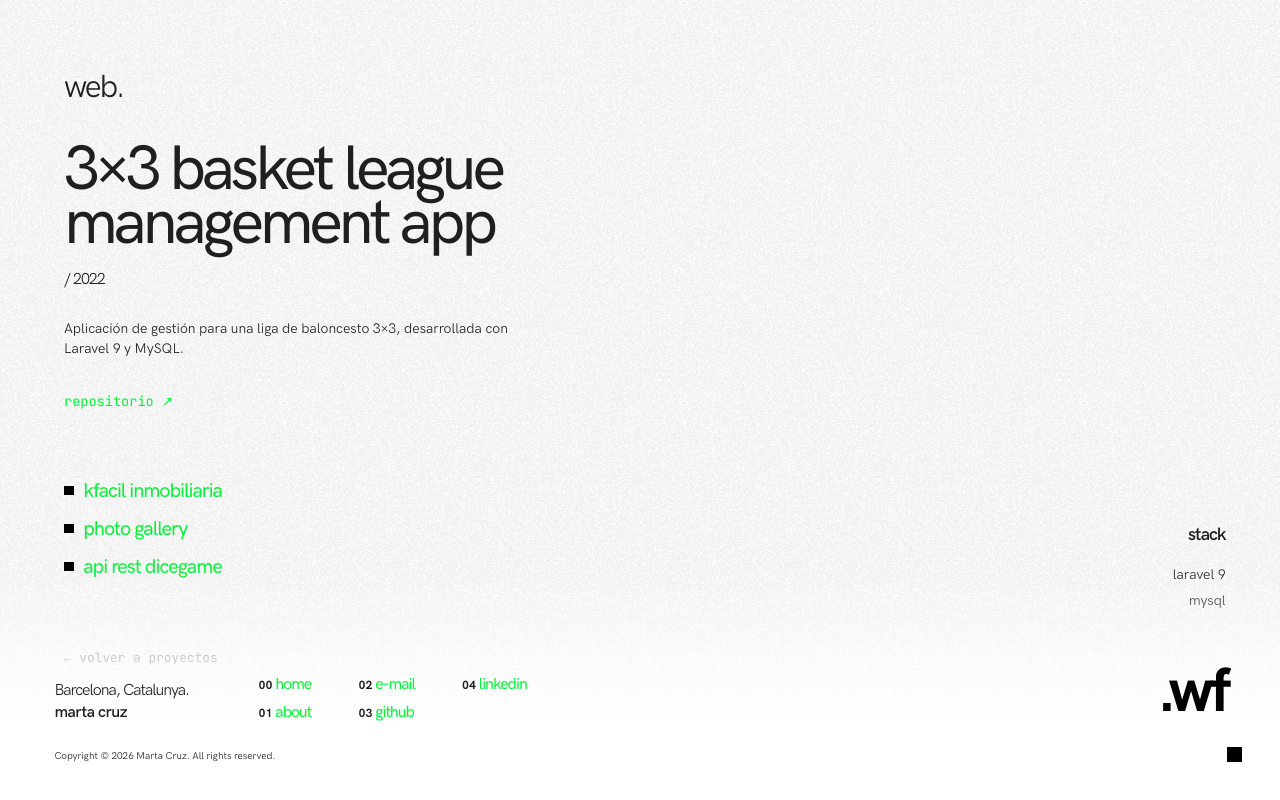
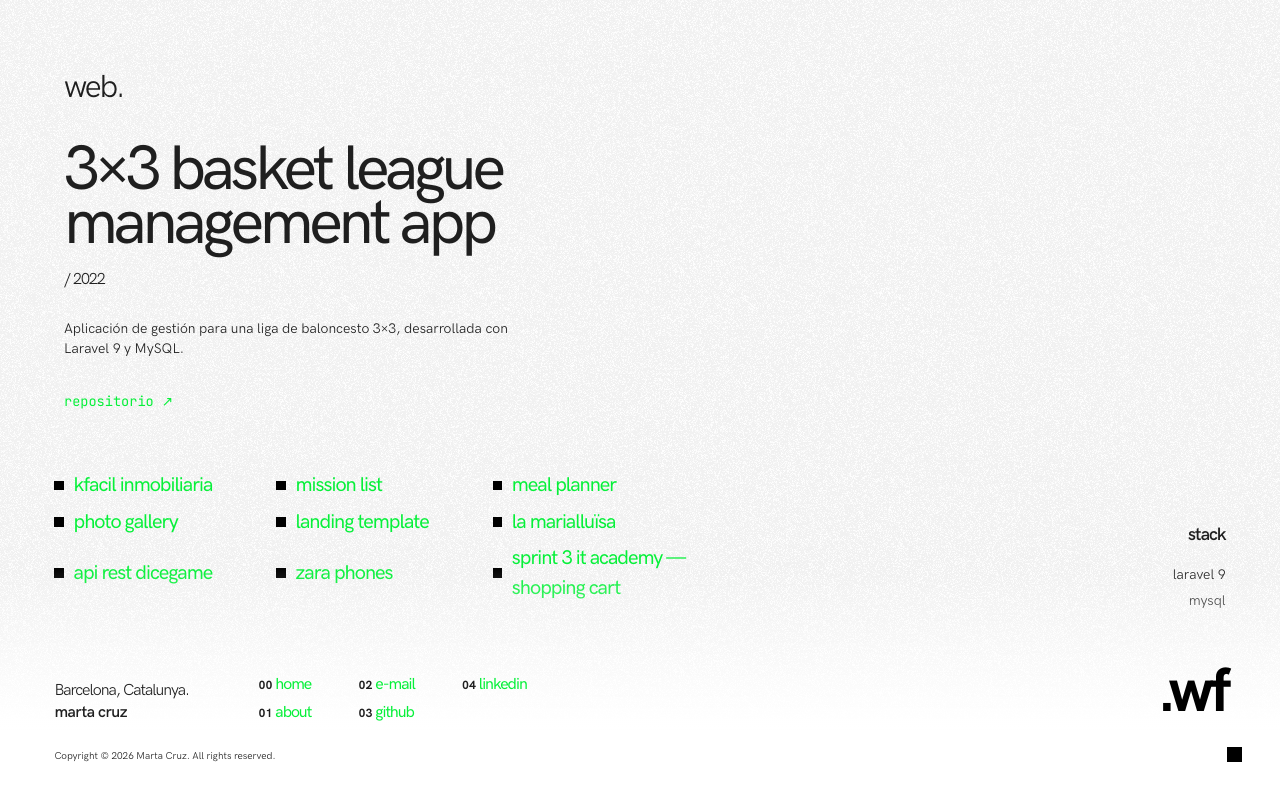
Before and after one commit to wavesforweirdos/wavesforweirdos, a React (Vite) app: page /proyectos/3x3-basket-league in a window 1280 px wide. Built offline with nearby package versions, Linux system fonts and the light colour scheme.

Commit message:
refactor: extrae DotLinkGrid compartido; muestra todos los otros proyectos en grid con scroll horizontal y quita el botón volver

```diff
--- /dev/null
+++ b/src/components/DotLinkGrid/DotLinkGrid.jsx
@@ -0,0 +1,11 @@
+import './DotLinkGrid.scss'
+
+function DotLinkGrid({ children, ariaLabel }) {
+  return (
+    <nav className="dot-link-grid" aria-label={ariaLabel}>
+      <div className="dot-link-grid__scroll">{children}</div>
+    </nav>
+  )
+}
+
+export default DotLinkGrid
--- /dev/null
+++ b/src/components/DotLinkGrid/DotLinkGrid.scss
@@ -0,0 +1,26 @@
+// Contenedor fijo compartido por projects__categories y project-detail__others:
+// misma posición (bottom-left, igual altura en cualquier página) y misma
+// disposición en grid de 3 filas que crece en horizontal con scroll.
+.dot-link-grid {
+  position: fixed;
+  bottom: clamp(9rem, 7rem + 6vw, 13rem);
+  left: clamp(1.5rem, 1rem + 3vw, 6rem);
+  max-width: min(55vw, 42rem);
+
+  &__scroll {
+    display: grid;
+    grid-auto-flow: column;
+    grid-template-rows: repeat(3, auto);
+    column-gap: var(--space-6);
+    row-gap: 0.4rem;
+    overflow-x: auto;
+    padding-bottom: 0.5rem;
+
+    // Oculta la barra de scroll nativa manteniendo el scroll funcional
+    scrollbar-width: none;
+    -ms-overflow-style: none;
+    &::-webkit-scrollbar {
+      display: none;
+    }
+  }
+}
--- a/src/pages/ProjectDetail/ProjectDetail.jsx
+++ b/src/pages/ProjectDetail/ProjectDetail.jsx
@@ -1,9 +1,8 @@
 import { Link, useParams } from 'react-router-dom'
 import projects from '../../data/projects.json'
 import DotLink from '../../components/DotLink/DotLink.jsx'
+import DotLinkGrid from '../../components/DotLinkGrid/DotLinkGrid.jsx'
 import './ProjectDetail.scss'
-
-const MAX_OTHERS = 3
 
 function ProjectDetail() {
   const { slug } = useParams()
@@ -18,7 +17,7 @@ function ProjectDetail() {
     )
   }
 
-  const others = projects.filter((p) => p.slug !== project.slug).slice(0, MAX_OTHERS)
+  const others = projects.filter((p) => p.slug !== project.slug)
 
   return (
     <article className="project-detail">
@@ -45,13 +44,13 @@ function ProjectDetail() {
       </div>
 
       {others.length > 0 && (
-        <nav className="project-detail__others" aria-label="Otros proyectos">
+        <DotLinkGrid ariaLabel="Otros proyectos">
           {others.map((p) => (
             <DotLink key={p.slug} to={`/proyectos/${p.slug}`}>
               {p.title}
             </DotLink>
           ))}
-        </nav>
+        </DotLinkGrid>
       )}
 
       <aside className="project-detail__stack">
@@ -62,10 +61,6 @@ function ProjectDetail() {
           ))}
         </ul>
       </aside>
-
-      <Link className="project-detail__back" to="/proyectos">
-        ← volver a proyectos
-      </Link>
     </article>
   )
 }
--- a/src/pages/ProjectDetail/ProjectDetail.scss
+++ b/src/pages/ProjectDetail/ProjectDetail.scss
@@ -62,13 +62,6 @@
     }
   }
 
-  &__others {
-    display: flex;
-    flex-direction: column;
-    gap: 0.5rem;
-    margin-bottom: var(--space-6);
-  }
-
   // Fijo respecto al viewport, mismo patrón que .projects__stack
   &__stack {
     position: fixed;
@@ -96,10 +89,4 @@
     }
   }
 
-  &__back {
-    display: inline-block;
-    color: var(--fg-dim);
-    font-family: var(--font-mono);
-    font-size: 0.8rem;
-  }
 }
--- a/src/pages/Projects/Projects.jsx
+++ b/src/pages/Projects/Projects.jsx
@@ -3,6 +3,7 @@ import { Link } from 'react-router-dom'
 import projects from '../../data/projects.json'
 import profile from '../../data/profile.json'
 import DotLink from '../../components/DotLink/DotLink.jsx'
+import DotLinkGrid from '../../components/DotLinkGrid/DotLinkGrid.jsx'
 import './Projects.scss'
 
 function yearValue(year) {
@@ -41,14 +42,14 @@ function Projects() {
         </ul>
       </div>
 
-      <nav className="projects__categories" aria-label="Otras áreas de trabajo">
+      <DotLinkGrid ariaLabel="Otras áreas de trabajo">
         <DotLink href={profile.contact.behance} target="_blank" rel="noreferrer">
           ilustración.
         </DotLink>
         <DotLink href={profile.contact.behance} target="_blank" rel="noreferrer">
           diseño.
         </DotLink>
-      </nav>
+      </DotLinkGrid>
 
       {hovered && (
         <aside className="projects__stack">
--- a/src/pages/Projects/Projects.scss
+++ b/src/pages/Projects/Projects.scss
@@ -82,20 +82,7 @@
     }
   }
 
-  // Navegación a las categorías hermanas (no filtra esta lista, enlaza a otras áreas).
-  // Fija respecto al viewport, igual que __stack, para quedar siempre justo
-  // encima del footer sin importar la altura del listado. El estilo del
-  // enlace en sí (punto + tracking en hover) vive en el componente DotLink.
-  &__categories {
-    position: fixed;
-    bottom: clamp(9rem, 7rem + 6vw, 13rem);
-    left: clamp(1.5rem, 1rem + 3vw, 6rem);
-    display: flex;
-    flex-direction: column;
-    gap: 0.5rem;
-  }
-
-  // Fijo respecto al viewport (no al contenido), como en la referencia
+  // Fijo respecto al viewport (misma altura en todas las páginas)
   &__stack {
     position: fixed;
     bottom: clamp(9rem, 7rem + 6vw, 13rem);
```
